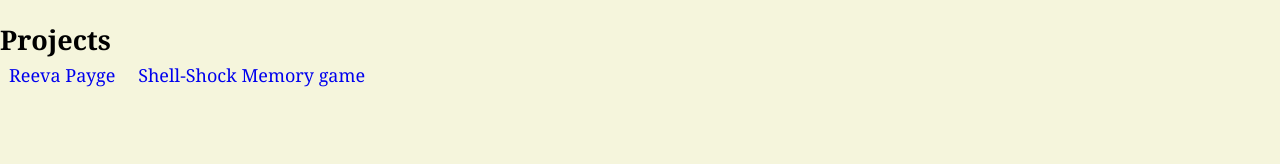
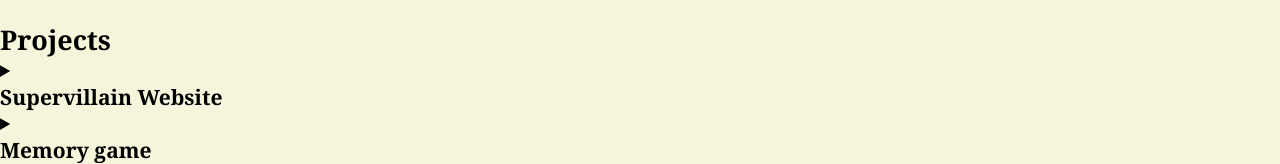
Before and after one commit to chikos96/Personal-portfolio-project, a plain HTML site: page index.html in a window 1280 px wide. Shown: the part 898-1062 px from the top of the page. Before the commit the page ends 990 px from the top, so only its background shows below. Drawn offline with Linux system fonts and the light colour scheme; a web font is replaced by a local one.

Commit message:
Edit Project section and add images

```diff
--- a/index.html
+++ b/index.html
@@ -64,10 +64,20 @@
     <br>
     <div>
         <h2 class="portfolio">Projects</h2>
-        <ul>
-            <li><a href="https://github.com/chikos96/my-super-villain-website-project">Reeva Payge</a></li>
-            <li><a href="https://github.com/chikos96/shell-shock-memory-game">Shell-Shock Memory game</a></li>
-        </ul>
+        <details>
+            <summary>
+                <h3>Supervillain Website</h3>
+            </summary>
+            <img src="/assets/images/reeva-payge.jpg" alt="reeva-payge">
+            <p></p>
+        </details>
+        <details>
+            <summary>
+                <h3>Memory game</h3>
+            </summary>
+            <img src="/assets/images/memory-game.png" alt="memory-game">
+            <p></p>
+        </details>
     </div>
 
 <script src="assets/js/script.js"></script>
```
Also changed, not shown: assets/images/memory-game.png (added), assets/images/reeva-payge.jpg (added).
